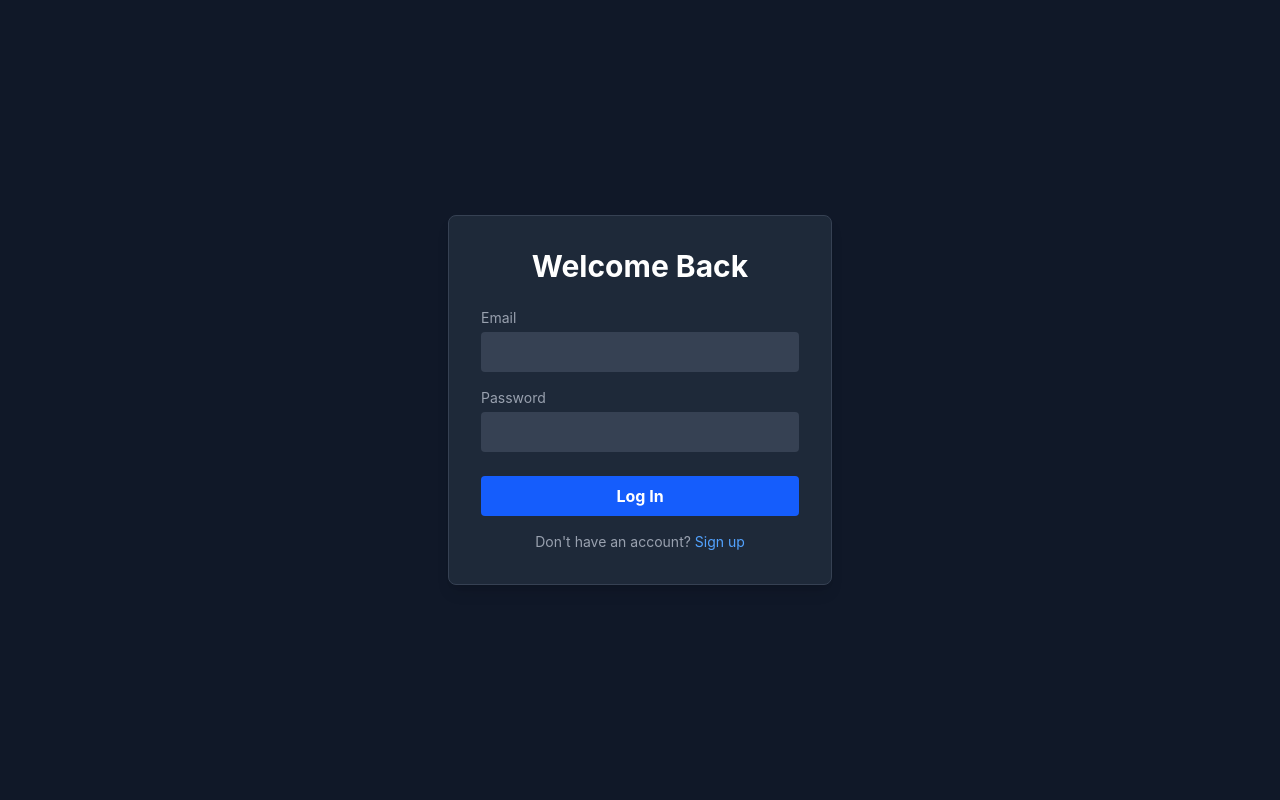
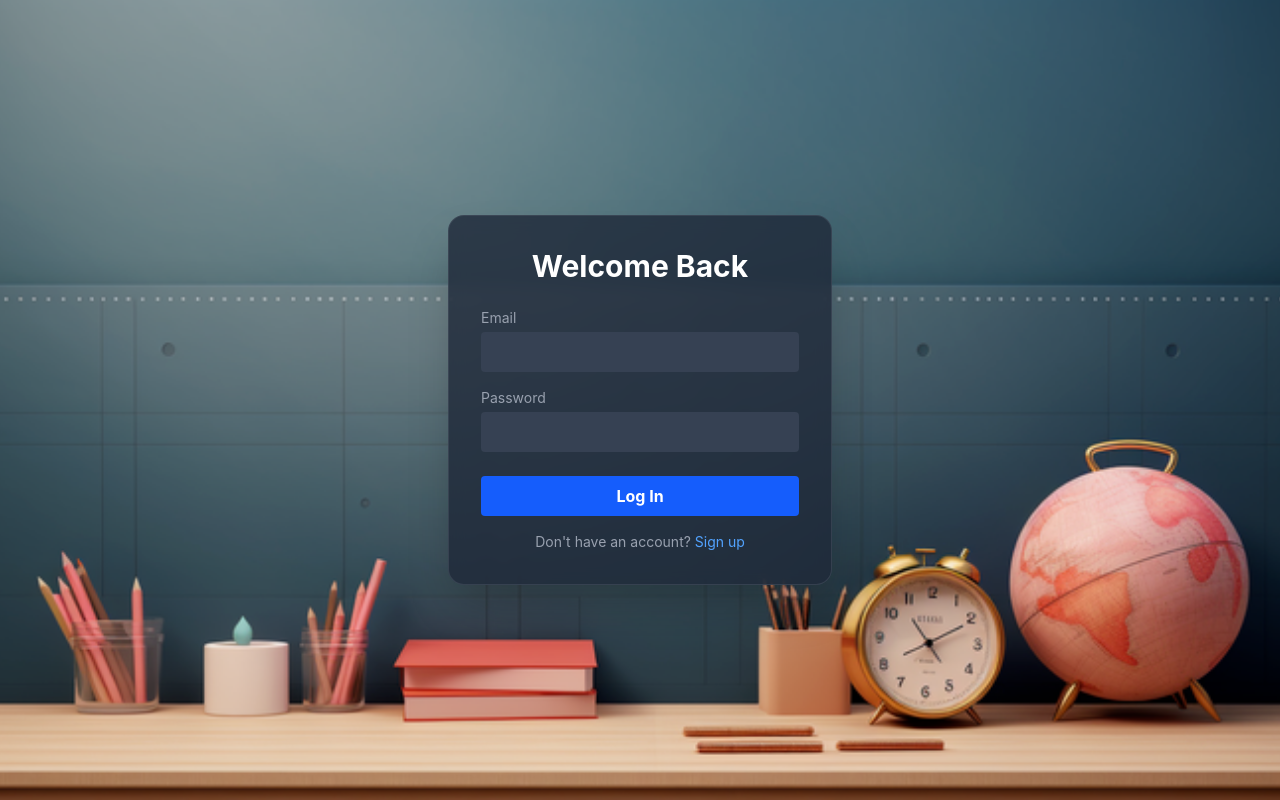
Before and after one commit to Bryan1805a/smart-study-planner, a React app in the folder frontend/: page /login in a window 1280 px wide. Built offline with nearby package versions, Linux system fonts and the light colour scheme; the HTML template or start-up script is replaced by a standard one.

Commit message:
feat: redesign the UI

```diff
--- a/frontend/src/components/ProgressChart.jsx
+++ b/frontend/src/components/ProgressChart.jsx
@@ -3,7 +3,7 @@ import {BarChart, Bar, XAxis, YAxis, Tooltip, ResponsiveContainer, Legend} from
 export default function ProgressChart({tasks}) {
     if (!tasks || tasks.length === 0) {
         return (
-            <div className="h-64 flex items-center justify-center bg-gray-800 rounded-lg border border-gray-700">
+            <div className="h-64 flex items-center justify-center bg-gray-800/80 backdrop-blur-sm rounded-xl border border-gray-600/50">
                 <p className="text-gray-400 italic">Add some tasks to see your progress!</p>
             </div>
         );
@@ -39,7 +39,7 @@ export default function ProgressChart({tasks}) {
     const chartData = processData();
 
     return (
-    <div className="bg-gray-800 p-6 rounded-lg border border-gray-700 h-80 w-full">
+    <div className="bg-gray-800/80 backdrop-blur-sm p-6 rounded-xl border border-gray-600/50 h-80 w-full">
       <h3 className="text-xl font-semibold mb-4 text-gray-200">Subject Progress</h3>
 
       <ResponsiveContainer width="100%" height="85%">
--- a/frontend/src/components/StudySuggestion.jsx
+++ b/frontend/src/components/StudySuggestion.jsx
@@ -23,8 +23,8 @@ export default function StudySuggestion() {
         fetchSuggestion();
     }, []);
 
-    return (
-        <div className="bg-gradient-to-r from-indigo-900 to-purple-900 p-5 rounded-lg border border-indigo-500 shadow-lg mb-8 animate-pulse-slow">
+return (
+        <div className="bg-gradient-to-r from-indigo-900/80 to-purple-900/80 backdrop-blur-sm p-5 rounded-xl border border-indigo-500/50 shadow-lg mb-8">
             <div className="flex items-center gap-4">
                 <div className="text-3xl">Suggestion</div>
                 <p className="text-white font-medium text-lg tracking-wide">
@@ -32,5 +32,5 @@ export default function StudySuggestion() {
                 </p>
             </div>
         </div>
-  );
+    );
 }
--- a/frontend/src/index.css
+++ b/frontend/src/index.css
@@ -1 +1,23 @@
 @import "tailwindcss";
+
+@layer base {
+  .app-background {
+    background-image: url('/background.png');
+    background-size: cover;
+    background-position: center;
+    background-repeat: no-repeat;
+    min-height: 100vh;
+  }
+
+  .app-background::before {
+    content: '';
+    position: fixed;
+    top: 0;
+    left: 0;
+    right: 0;
+    bottom: 0;
+    background: rgba(15, 23, 42, 0.75);
+    backdrop-filter: blur(4px);
+    z-index: -1;
+  }
+}
--- a/frontend/src/pages/CalendarPage.jsx
+++ b/frontend/src/pages/CalendarPage.jsx
@@ -76,11 +76,11 @@ export default function CalendarPage() {
     };
 
     if (loading) {
-        return <div className="min-h-screen bg-gray-900 flex items-center justify-center text-white">Loading...</div>;
+        return <div className="min-h-screen app-background flex items-center justify-center text-white">Loading...</div>;
     }
 
     return (
-        <div className="min-h-screen bg-gray-900 text-white p-8">
+        <div className="min-h-screen app-background text-white p-8">
             <div className="max-w-6xl mx-auto">
 
                 {/* Navigation Header */}
@@ -93,7 +93,7 @@ export default function CalendarPage() {
 
                 {/* Calendar Container */}
                 {/* We wrap the calendar in a white container because its default styles are designed for a light theme */}
-                <div className="bg-white text-gray-900 p-6 rounded-lg shadow-xl h-[700px]">
+                <div className="bg-gray-100/90 backdrop-blur-sm p-6 rounded-lg shadow-xl h-[700px]">
                     <Calendar
                         localizer={localizer}
                         events={events}
--- a/frontend/src/pages/Dashboard.jsx
+++ b/frontend/src/pages/Dashboard.jsx
@@ -128,10 +128,10 @@ export default function Dashboard() {
     navigate('/login');
   };
 
-  if (loading) return <div className="min-h-screen bg-gray-900 flex items-center justify-center text-white">Loading...</div>;
+  if (loading) return <div className="min-h-screen app-background flex items-center justify-center text-white">Loading...</div>;
 
   return (
-    <div className="min-h-screen bg-gray-900 text-white p-8">
+    <div className="min-h-screen app-background text-white p-8">
       <div className="max-w-6xl mx-auto">
 
         {/* Header */}
@@ -173,7 +173,7 @@ export default function Dashboard() {
           <div className="flex flex-col gap-8">
 
             {/* Subject List Box */}
-            <div className="bg-gray-800 p-6 rounded-lg border border-gray-700 h-fit">
+            <div className="bg-gray-800/80 backdrop-blur-sm p-6 rounded-xl border border-gray-600/50 h-fit">
               <h2 className="text-2xl font-semibold mb-4 text-gray-200">Subjects</h2>
               <form onSubmit={handleCreateSubject} className="flex gap-2 mb-6">
                 <input
@@ -198,7 +198,7 @@ export default function Dashboard() {
           </div>
 
           {/* RIGHT COLUMN: Tasks */}
-          <div className="lg:col-span-2 bg-gray-800 p-6 rounded-lg border border-gray-700">
+          <div className="lg:col-span-2 bg-gray-800/80 backdrop-blur-sm p-6 rounded-xl border border-gray-600/50">
             <h2 className="text-2xl font-semibold mb-4 text-gray-200">Tasks</h2>
 
             {/* Create Task Form */}
--- a/frontend/src/pages/Login.jsx
+++ b/frontend/src/pages/Login.jsx
@@ -33,8 +33,8 @@ export default function Login() {
     };
 
     return (
-      <div className="min-h-screen flex items-center justify-center bg-gray-900">
-        <div className="bg-gray-800 p-8 rounded-lg shadow-lg w-96 border border-gray-700">
+      <div className="min-h-screen flex items-center justify-center app-background">
+        <div className="bg-gray-800/80 backdrop-blur-sm p-8 rounded-2xl shadow-2xl w-96 border border-gray-600/50">
           <h2 className="text-3xl font-bold text-white mb-6 text-center">Welcome Back</h2>
 
           {error && <div className="bg-red-500/10 border border-red-500 text-red-500 p-3 rounded mb-4 text-sm">{error}</div>}
--- a/frontend/src/pages/Register.jsx
+++ b/frontend/src/pages/Register.jsx
@@ -34,8 +34,8 @@ export default function Register() {
     };
 
     return (
-    <div className="min-h-screen flex items-center justify-center bg-gray-900">
-      <div className="bg-gray-800 p-8 rounded-lg shadow-lg w-96 border border-gray-700">
+    <div className="min-h-screen flex items-center justify-center app-background">
+      <div className="bg-gray-800/80 backdrop-blur-sm p-8 rounded-2xl shadow-2xl w-96 border border-gray-600/50">
         <h2 className="text-3xl font-bold text-white mb-6 text-center">Sign Up</h2>
 
         {error && <div className="bg-red-500/10 border border-red-500 text-red-500 p-3 rounded mb-4 text-sm">{error}</div>}
--- a/frontend/src/pages/Timer.jsx
+++ b/frontend/src/pages/Timer.jsx
@@ -54,16 +54,16 @@ export default function Timer() {
     };
 
     return (
-    <div className="min-h-screen bg-gray-900 text-white flex flex-col items-center justify-center p-8">
+    <div className="min-h-screen app-background text-white flex flex-col items-center justify-center p-8">
 
       {/* Navigation back to Dashboard */}
       <div className="absolute top-8 left-8">
-        <Link to="/dashboard" className="text-gray-400 hover:text-white transition flex items-center gap-2">
+        <Link to="/dashboard" className="text-gray-300 hover:text-white transition flex items-center gap-2">
           ← Back to Dashboard
         </Link>
       </div>
 
-      <div className="max-w-md w-full bg-gray-800 p-8 rounded-2xl shadow-xl border border-gray-700 text-center">
+      <div className="max-w-md w-full bg-gray-800/80 backdrop-blur-sm p-8 rounded-2xl shadow-xl border border-gray-600/50 text-center">
         <h1 className="text-3xl font-bold mb-6 text-blue-400">Focus Mode</h1>
 
         {/* Mode Switchers */}
```
Also changed, not shown: frontend/public/background.png (renamed from frontend/public/background_img.png).
